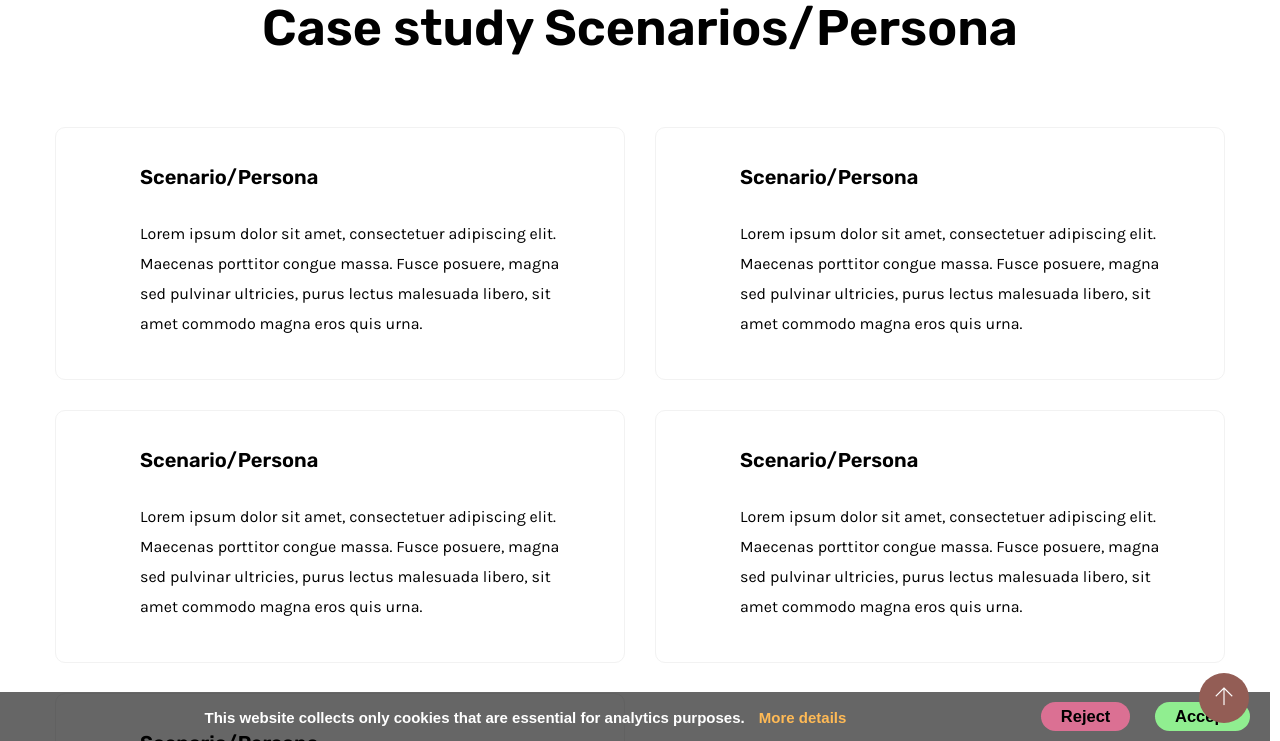
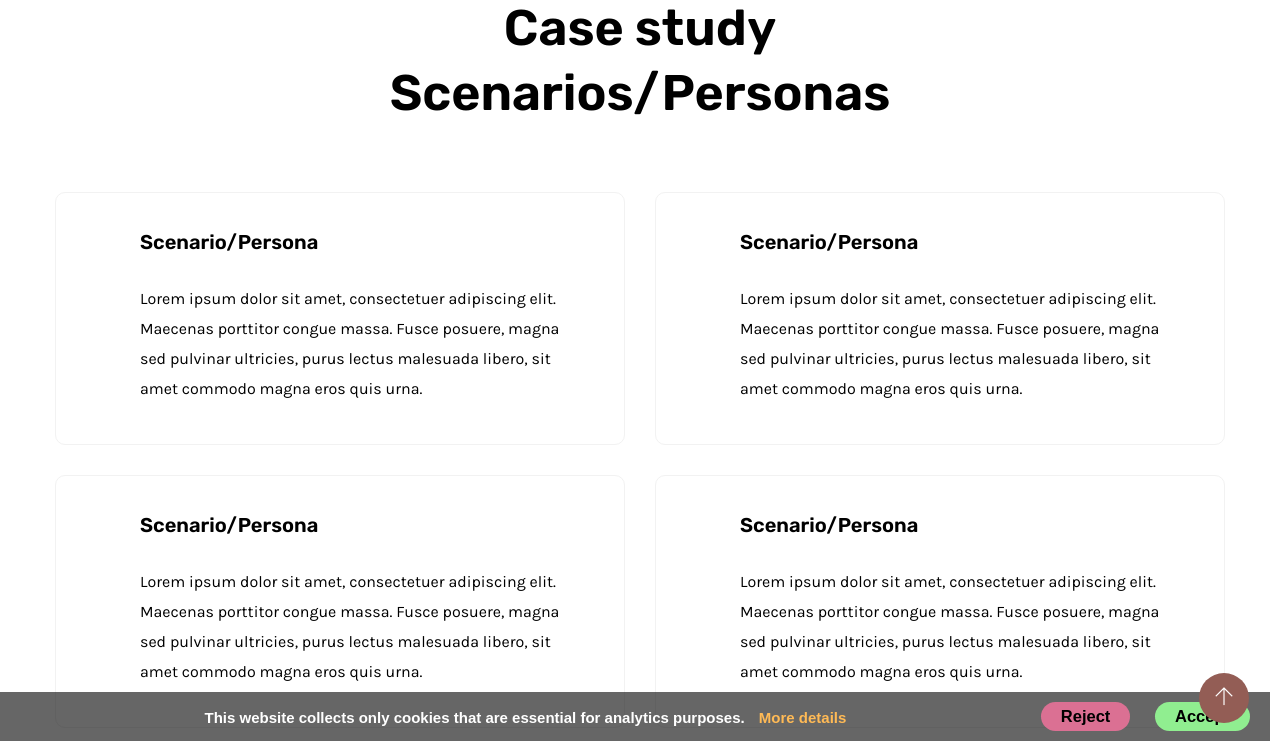
Before and after one commit to br0ast/spicetest, a Jekyll site: the page built from csexample.html, in a window 1280 px wide and 900 px high, scrolled down 1493 px, cut to the strip 159-900 px from the top of the window. Built offline with Jekyll 4.4.1, drawn with Linux system fonts in a browser that asks for light colours.

Commit message:
Update csexample.html

```diff
--- a/csexample.html
+++ b/csexample.html
@@ -96,7 +96,7 @@ layout: default
            <div class="row d-flex justify-content-center">
               <div class="col-lg-8">
                   <div class="section-tittle text-center">
-                      <h2>Case study Scenarios/Persona</h2>
+                      <h2>Case study Scenarios/Personas</h2>
                   </div>
               </div>
           </div>
```
